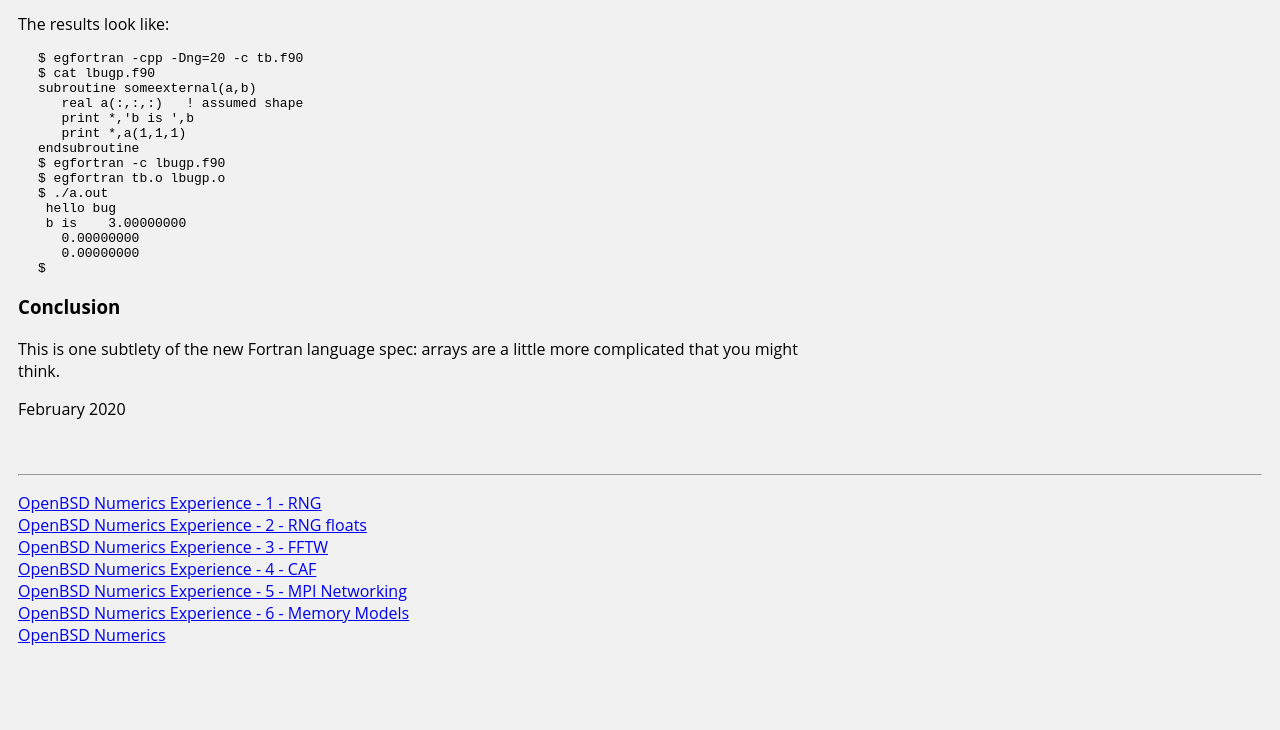
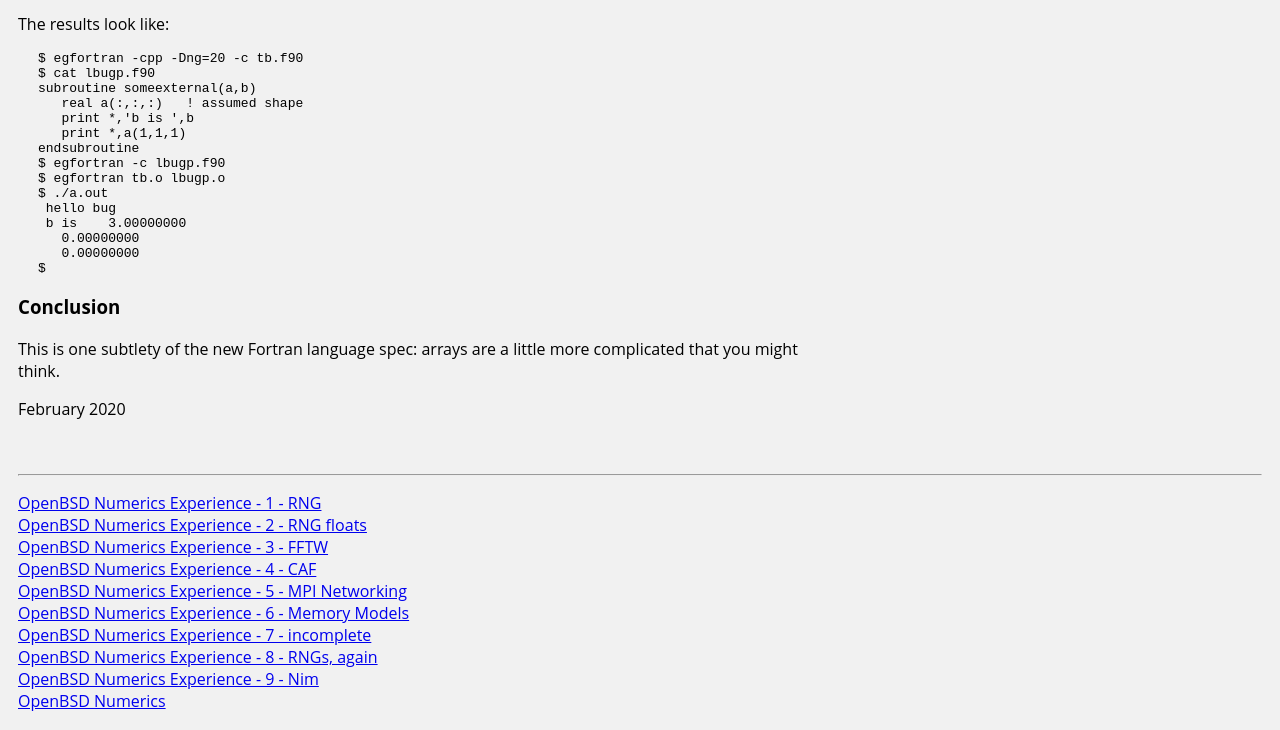
Before and after one commit to j-bm/j-bm.github.io, a plain HTML site: page on/exp6.html in a window 1280 px wide. Shown: the part 2791-3521 px from the top of the page. Before the commit the page ends 3455 px from the top, so only its background shows below. Drawn offline with Linux system fonts and the light colour scheme.

```diff
--- a/on/exp6.html
+++ b/on/exp6.html
@@ -232,6 +232,12 @@ more complicated that you might think.</p>
 <br>
  <a href="exp6.html" title="OpenBSD Numerics Experience - 6 - Memory Models">OpenBSD Numerics Experience - 6 - Memory Models</a>
 <br>
+ <a href="exp7.html" title="OpenBSD Numerics Experience - 7 - incomplete">OpenBSD Numerics Experience - 7 - incomplete</a>
+<br>
+ <a href="exp8.html" title="OpenBSD Numerics Experience - 8 - RNGs, again">OpenBSD Numerics Experience - 8 - RNGs, again</a>
+<br>
+ <a href="exp9.html" title="OpenBSD Numerics Experience - 9 - Nim">OpenBSD Numerics Experience - 9 - Nim</a>
+<br>
 <a href="on.html" title="OpenBSD Numerics">OpenBSD Numerics</a>
 <br></p>
 
```
